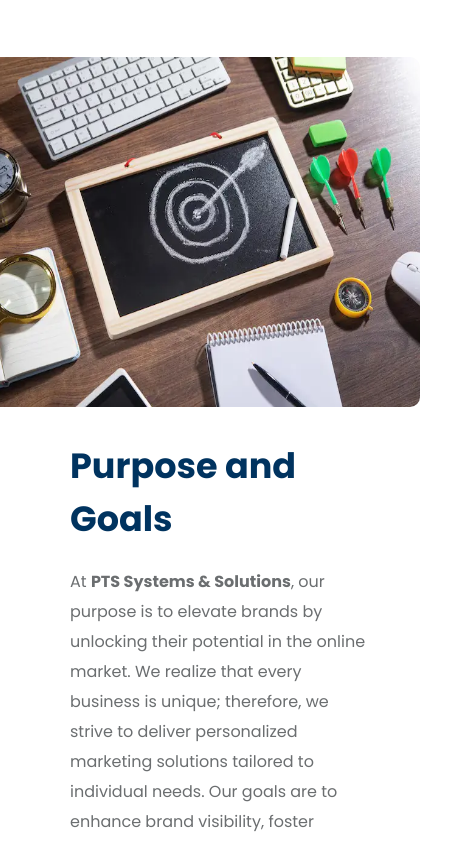
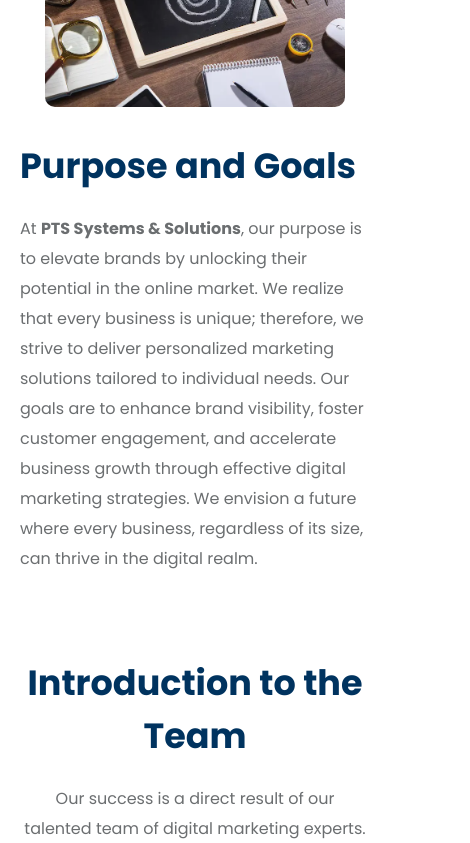
Before and after one commit to Fauwaaz/pts-creative, a Next.js app: page /about in a window 390 px wide. Shown: the part 1320-2163 px from the top of the page, 470 px wide, since content can reach past the window. Built offline with nearby package versions, Linux system fonts and the light colour scheme.

Commit message:
Initiate production

```diff
--- a/sections/About.js
+++ b/sections/About.js
@@ -21,7 +21,7 @@ const About = () => {
             </div>
             <div className='right w-40 ml'>
               <Image
-                className="round"
+                className="round about-img"
                 src={'/journey.webp'}
                 alt={'/journey.webp'}
                 width={450}
@@ -33,7 +33,7 @@ const About = () => {
           <div className='content flex'>
             <div className='left w-35 py'>
               <Image
-                className="round"
+                className="round about-img"
                 src={'/goals.webp'}
                 alt={'/goals.webp'}
                 width={450}
--- a/styles/_variables.scss
+++ b/styles/_variables.scss
@@ -85,3 +85,10 @@ p {
 .mr {
   margin-left: 50px;
 }
+
+
+@media screen and (max-width: 800px) {
+  .ml {
+    margin-left: 0px;
+  }
+}
--- a/styles/global.scss
+++ b/styles/global.scss
@@ -436,6 +436,11 @@ footer {
   }
 }
 
+.about-img {
+  height: auto;
+  width: 450px;
+}
+
 @media screen and (max-width: 800px) {
   .banner {
     .container {
@@ -473,6 +478,11 @@ footer {
     .right {
       padding: $xl-3;
     }
+  }
+
+  .about-img {
+    height: auto;
+    width: 300px;
   }
 
   .blog-card {
```
